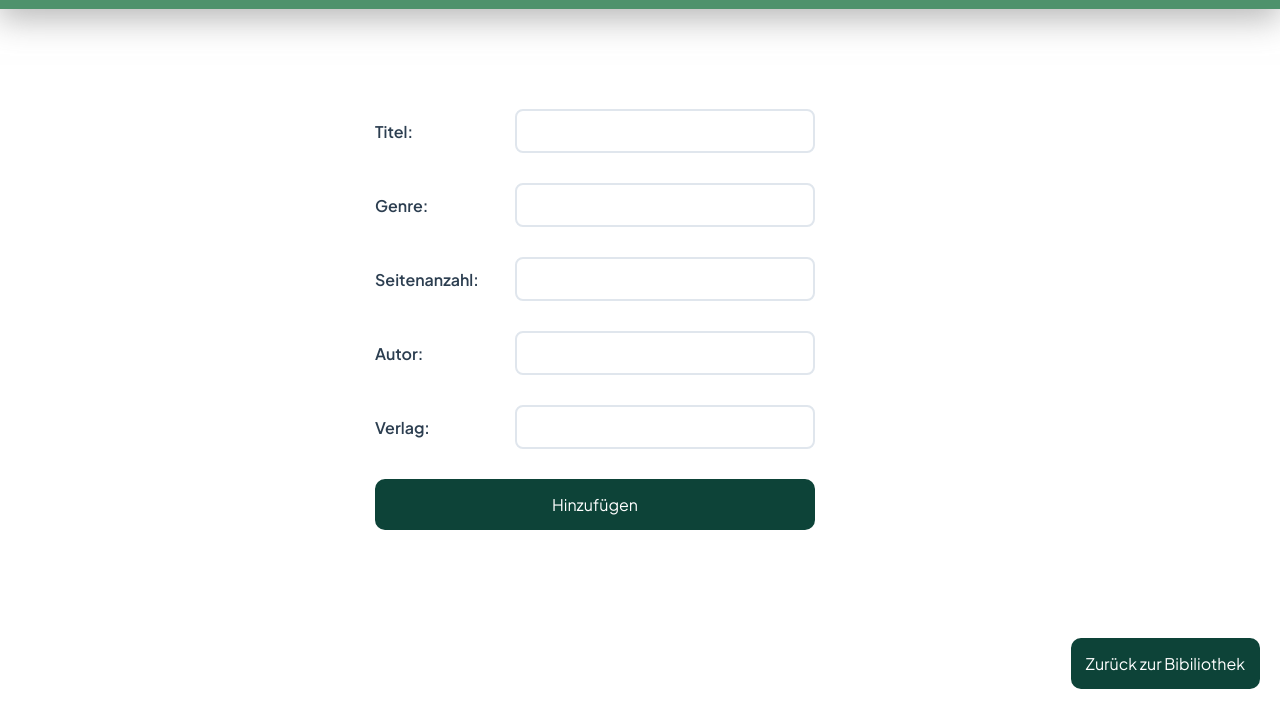
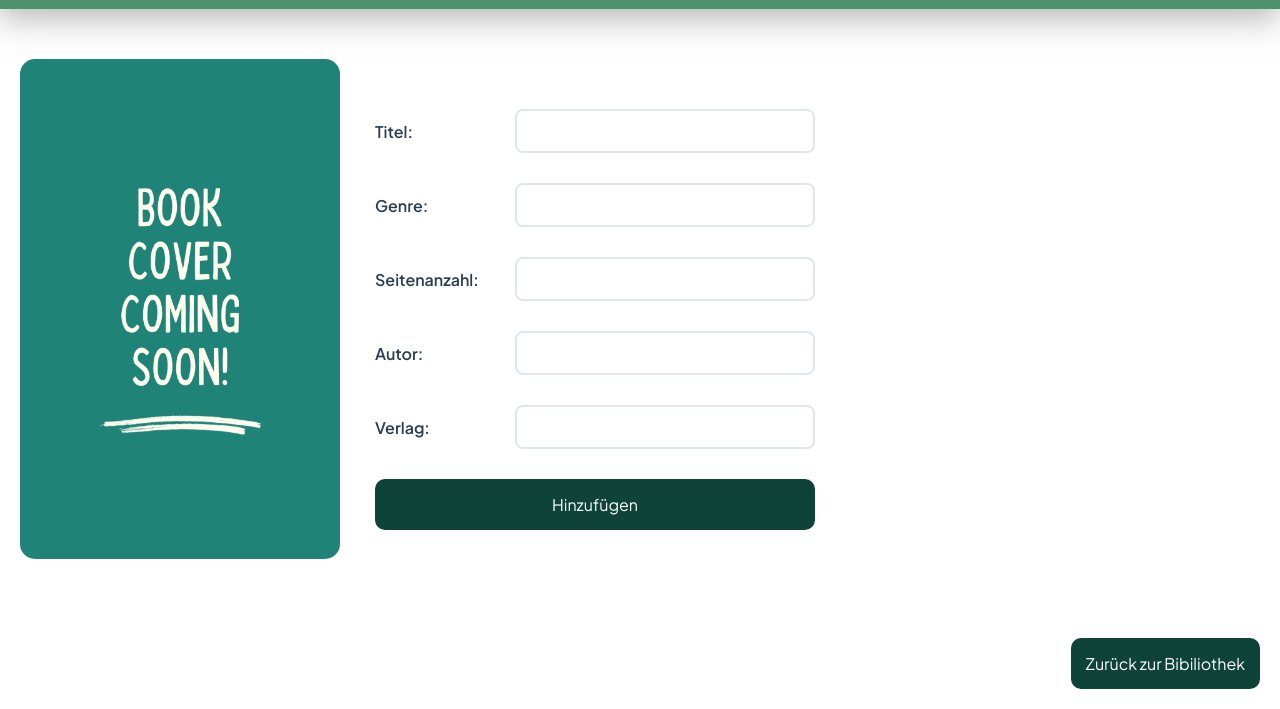
Before and after one commit to MaaaartinTH/Bibliothek_2_Semester_WG, a website: page add_new_book.html in a window 1280 px wide. Shown: the part 91-800 px from the top of the page. Drawn offline with nearby package versions, Linux system fonts and the light colour scheme; a web font is replaced by a local one.

Commit message:
plus bild

```diff
--- a/add_new_book.html
+++ b/add_new_book.html
@@ -24,7 +24,7 @@
 <div class="new_book">
 
     <div class="book_cover">
-        <img src="book_cover_placeholder.png" alt="" width=320px; height=auto;>
+        <img src="Media/book_cover_placeholder.png" alt="" width=320px; height=auto;>
     </div>
 
     <div class="add_book_form">
```
Also changed, not shown: Media/plus_icon_152556.png (added), 1 other file.
